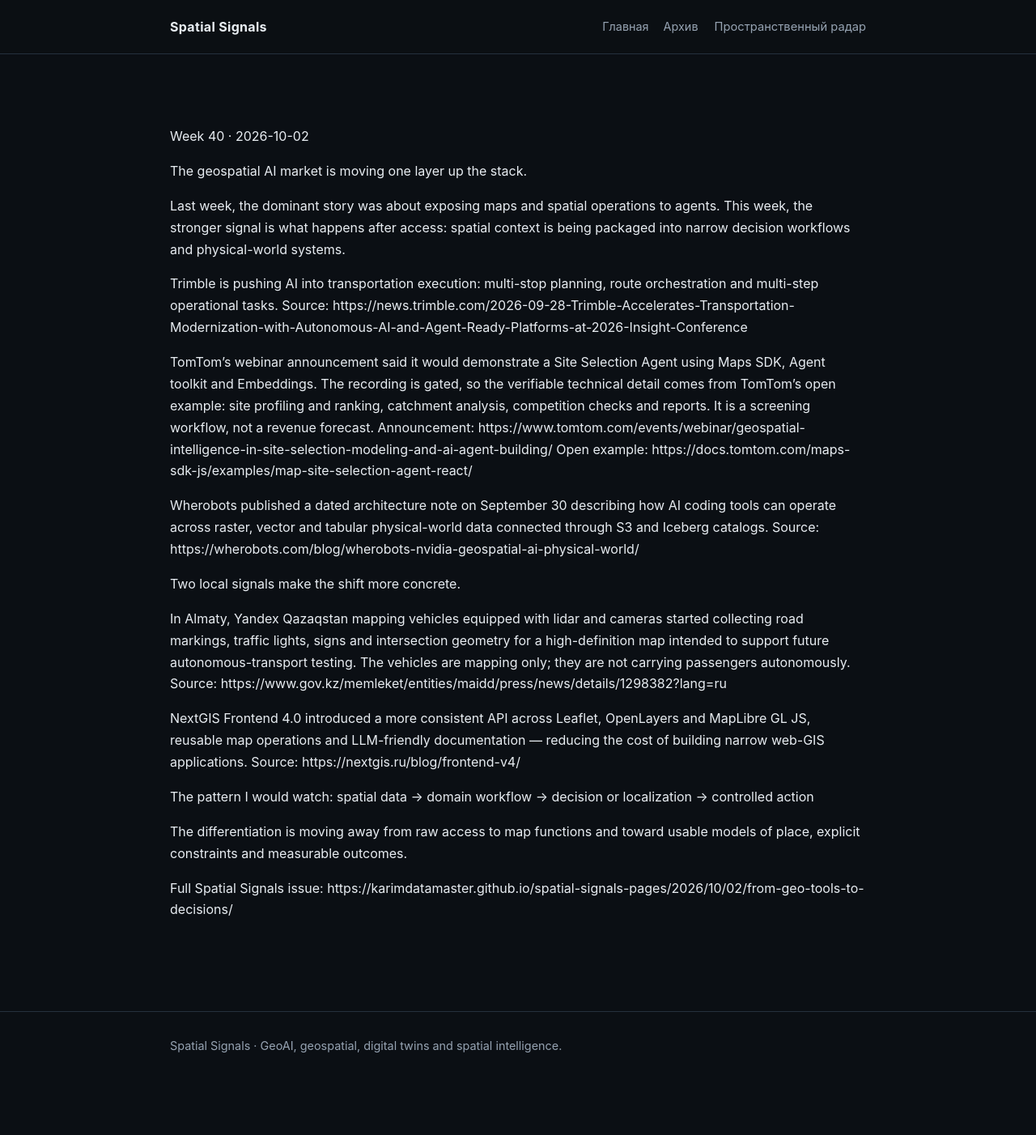
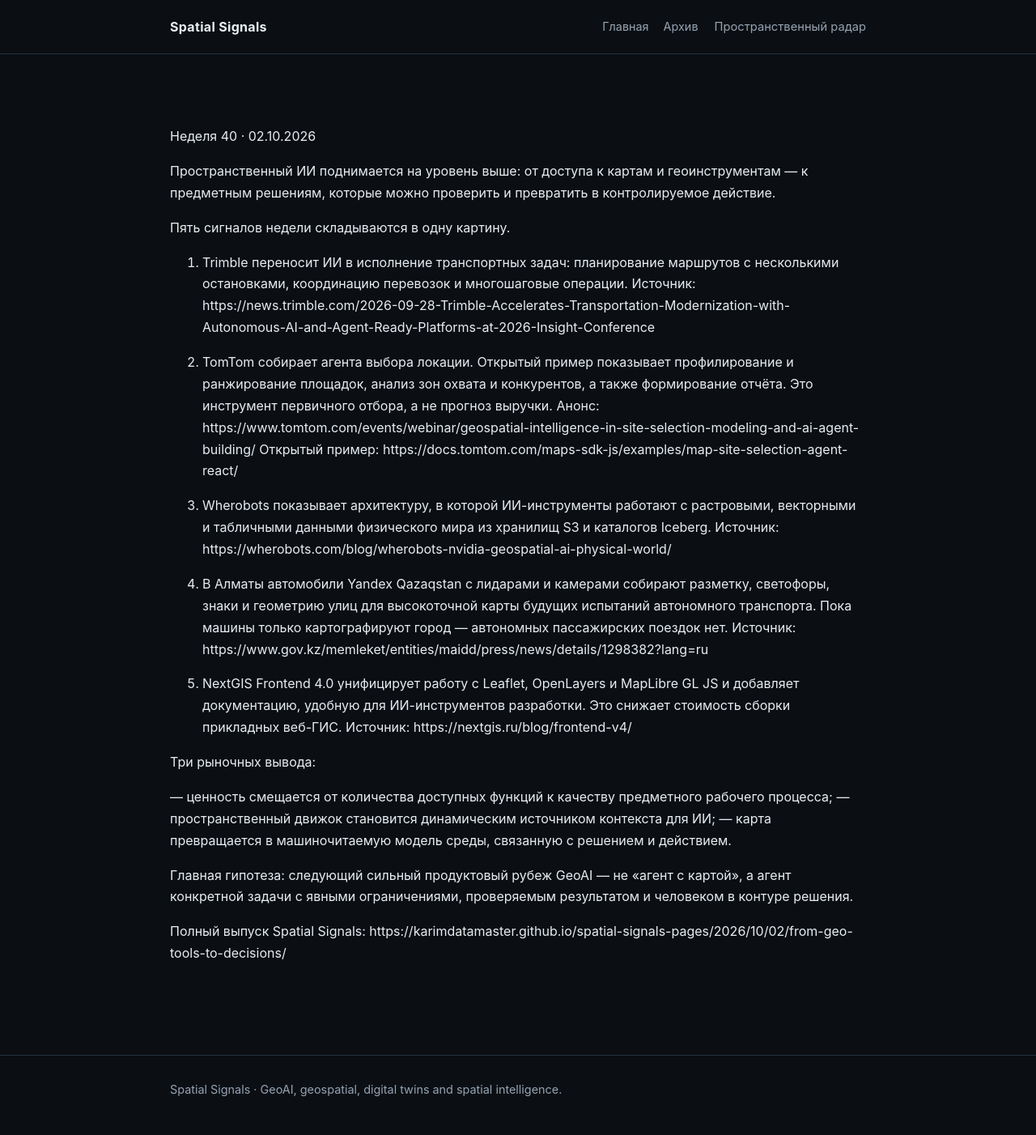
Before and after one commit to KarimDataMaster/spatial-signals-pages, a Jekyll site: the page built from published/2026-10-02/linkedin.md, in a window 1280 px wide. Shown: the whole page at 81% size. Built offline with Jekyll 4.4.1, drawn with Linux system fonts in a browser that asks for light colours; our own code applies the rules of GitHub Pages for plain Markdown files; before the commit the page ends 1348 px from its top, so only the background shows below that.

Commit message:
Publish approved Spatial Signals issue

```diff
--- a/published/2026-10-02/linkedin.md
+++ b/published/2026-10-02/linkedin.md
@@ -1,31 +1,32 @@
-Week 40 · 2026-10-02
+Неделя 40 · 02.10.2026
 
-The geospatial AI market is moving one layer up the stack.
+Пространственный ИИ поднимается на уровень выше: от доступа к картам и геоинструментам — к предметным решениям, которые можно проверить и превратить в контролируемое действие.
 
-Last week, the dominant story was about exposing maps and spatial operations to agents. This week, the stronger signal is what happens after access: spatial context is being packaged into narrow decision workflows and physical-world systems.
+Пять сигналов недели складываются в одну картину.
 
-Trimble is pushing AI into transportation execution: multi-stop planning, route orchestration and multi-step operational tasks.
-Source: https://news.trimble.com/2026-09-28-Trimble-Accelerates-Transportation-Modernization-with-Autonomous-AI-and-Agent-Ready-Platforms-at-2026-Insight-Conference
+1. Trimble переносит ИИ в исполнение транспортных задач: планирование маршрутов с несколькими остановками, координацию перевозок и многошаговые операции.
+Источник: https://news.trimble.com/2026-09-28-Trimble-Accelerates-Transportation-Modernization-with-Autonomous-AI-and-Agent-Ready-Platforms-at-2026-Insight-Conference
 
-TomTom’s webinar announcement said it would demonstrate a Site Selection Agent using Maps SDK, Agent toolkit and Embeddings. The recording is gated, so the verifiable technical detail comes from TomTom’s open example: site profiling and ranking, catchment analysis, competition checks and reports. It is a screening workflow, not a revenue forecast.
-Announcement: https://www.tomtom.com/events/webinar/geospatial-intelligence-in-site-selection-modeling-and-ai-agent-building/
-Open example: https://docs.tomtom.com/maps-sdk-js/examples/map-site-selection-agent-react/
+2. TomTom собирает агента выбора локации. Открытый пример показывает профилирование и ранжирование площадок, анализ зон охвата и конкурентов, а также формирование отчёта. Это инструмент первичного отбора, а не прогноз выручки.
+Анонс: https://www.tomtom.com/events/webinar/geospatial-intelligence-in-site-selection-modeling-and-ai-agent-building/
+Открытый пример: https://docs.tomtom.com/maps-sdk-js/examples/map-site-selection-agent-react/
 
-Wherobots published a dated architecture note on September 30 describing how AI coding tools can operate across raster, vector and tabular physical-world data connected through S3 and Iceberg catalogs.
-Source: https://wherobots.com/blog/wherobots-nvidia-geospatial-ai-physical-world/
+3. Wherobots показывает архитектуру, в которой ИИ-инструменты работают с растровыми, векторными и табличными данными физического мира из хранилищ S3 и каталогов Iceberg.
+Источник: https://wherobots.com/blog/wherobots-nvidia-geospatial-ai-physical-world/
 
-Two local signals make the shift more concrete.
+4. В Алматы автомобили Yandex Qazaqstan с лидарами и камерами собирают разметку, светофоры, знаки и геометрию улиц для высокоточной карты будущих испытаний автономного транспорта. Пока машины только картографируют город — автономных пассажирских поездок нет.
+Источник: https://www.gov.kz/memleket/entities/maidd/press/news/details/1298382?lang=ru
 
-In Almaty, Yandex Qazaqstan mapping vehicles equipped with lidar and cameras started collecting road markings, traffic lights, signs and intersection geometry for a high-definition map intended to support future autonomous-transport testing. The vehicles are mapping only; they are not carrying passengers autonomously.
-Source: https://www.gov.kz/memleket/entities/maidd/press/news/details/1298382?lang=ru
+5. NextGIS Frontend 4.0 унифицирует работу с Leaflet, OpenLayers и MapLibre GL JS и добавляет документацию, удобную для ИИ-инструментов разработки. Это снижает стоимость сборки прикладных веб-ГИС.
+Источник: https://nextgis.ru/blog/frontend-v4/
 
-NextGIS Frontend 4.0 introduced a more consistent API across Leaflet, OpenLayers and MapLibre GL JS, reusable map operations and LLM-friendly documentation — reducing the cost of building narrow web-GIS applications.
-Source: https://nextgis.ru/blog/frontend-v4/
+Три рыночных вывода:
 
-The pattern I would watch:
-spatial data → domain workflow → decision or localization → controlled action
+— ценность смещается от количества доступных функций к качеству предметного рабочего процесса;
+— пространственный движок становится динамическим источником контекста для ИИ;
+— карта превращается в машиночитаемую модель среды, связанную с решением и действием.
 
-The differentiation is moving away from raw access to map functions and toward usable models of place, explicit constraints and measurable outcomes.
+Главная гипотеза: следующий сильный продуктовый рубеж GeoAI — не «агент с картой», а агент конкретной задачи с явными ограничениями, проверяемым результатом и человеком в контуре решения.
 
-Full Spatial Signals issue:
+Полный выпуск Spatial Signals:
 https://karimdatamaster.github.io/spatial-signals-pages/2026/10/02/from-geo-tools-to-decisions/
```
